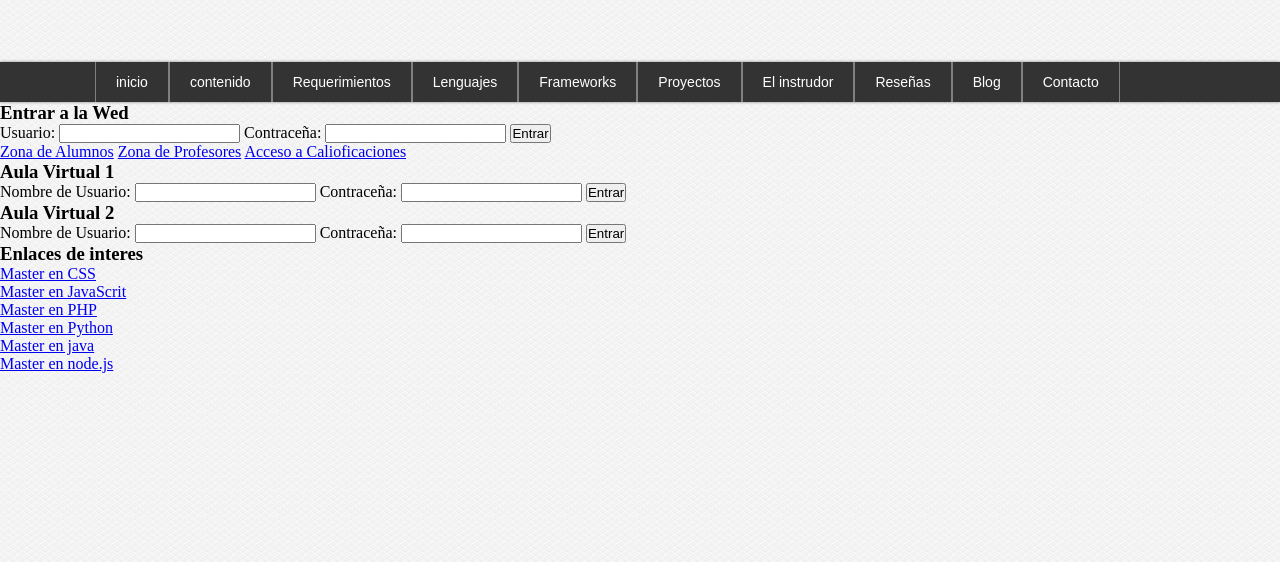
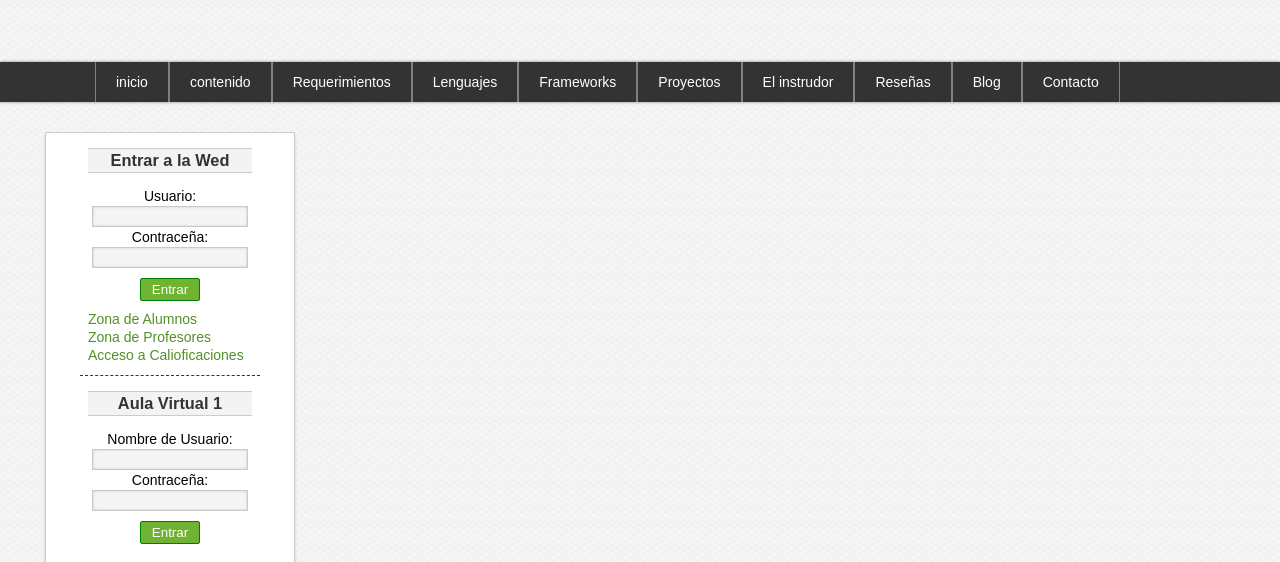
Before and after one commit to chris0315/master-css--proyecto1, a plain HTML site: page index.html in a window 1280 px wide. Shown: the part 238-800 px from the top of the page. Drawn offline with Linux system fonts and the light colour scheme.

Commit message:
agregando estilo a la barra lateral

```diff
--- a/css/style.css
+++ b/css/style.css
@@ -19,6 +19,71 @@
 
 body {
     background-image: url(../img/paven.png);
+}
+
+
+/* FORMULARIO */
+
+input[type="text"],
+input[type="email"],
+input[type="password"],
+select {
+    border: 1px solid #c9c9c9;
+    box-shadow: 0px 0px 3px #cccccc inset;
+    background: whitesmoke;
+    padding: 2px 1px;
+    color: gray;
+    transition: all 300ms;
+}
+
+input[type="text"]:focus,
+input[type="email"]:focus,
+input[type="password"]:focus,
+selec:focus {
+    border: 1px solid #70b231;
+    color: #000000;
+}
+
+input[type="button"],
+input[type="submit"],
+input[type="reset"],
+button {
+    display: block;
+    border-radius: 2px;
+    border: 1px solid green;
+    width: 60px;
+    padding: 3px;
+    background: #70b231;
+    color: white;
+    cursor: pointer;
+}
+
+input[type="button"]:hover,
+input[type="submit"]:hover,
+input[type="reset"]:hover,
+button:hover {
+    box-shadow: 0px 0px 2px gray;
+}
+
+input[type="button"]:active,
+input[type="submit"]:active,
+input[type="reset"]:active,
+button:active {
+    box-shadow: 0px 0px 3px gray inset;
+    box-shadow: 0px 0px 1px #cccccc;
+}
+
+a {
+    color: #529125;
+    text-decoration: none;
+}
+
+a:visited {
+    color: #529125;
+}
+
+a:hover {
+    color: #285616;
 }
 
 
@@ -143,3 +208,94 @@ body {
     box-shadow: 0px 0px 3px #cccccc inset;
     background: rgb(197, 197, 197);
 }
+
+
+/* CONTENIDO */
+
+#content {
+    width: 1250px;
+    min-height: 1100px;
+    margin: 0 auto;
+}
+
+
+/* BARRA LATERAL */
+
+#aside,
+#frase {
+    clear: both;
+    width: 250px;
+    float: left;
+    margin: 30px;
+    background-color: white;
+    border: 1px solid #cccccc;
+    box-shadow: 0px 3px 3px #cccccc;
+    font-family: sans-serif, Arial, Helvetica;
+}
+
+#frase {
+    padding: 10px;
+    font-size: 14px;
+    font-family: sans-serif, Arial, Helvetica;
+}
+
+#aside .widget {
+    display: block;
+    width: 180px;
+    margin: 5px auto;
+    padding: 10px 8px;
+    font-size: 14px;
+    border-bottom: 1px dashed #333333;
+}
+
+#aside .widget:last-child {
+    margin-bottom: 20px;
+}
+
+#aside h3 {
+    display: block;
+    color: #333333;
+    width: 100%;
+    text-align: center;
+    padding-top: 2px;
+    padding-bottom: 2px;
+    margin-bottom: 15px;
+    background: #f2f3f2;
+    border: 1px solid #cccccc;
+    border-left: none;
+    border-right: none;
+}
+
+#aside li {
+    margin-top: 8px;
+    margin-bottom: 5px;
+    margin-left: 20px;
+    list-style: square;
+}
+
+
+/* FORMULARIO BARRA LATERAL */
+
+#aside div label,
+#aside div input[type="text"],
+#aside div input[type="password"],
+#aside div input[type="email"],
+#aside div a {
+    display: block;
+    width: 95%;
+    margin-top: 2PX;
+    margin-bottom: 2PX;
+}
+
+#aside div input[type="submit"],
+#aside div input[type="button"],
+#aside div button {
+    margin-top: 10px;
+    margin-bottom: 10px;
+}
+
+#aside input,
+#aside label {
+    margin: 0 auto;
+    text-align: center;
+}
--- a/index.html
+++ b/index.html
@@ -145,6 +145,10 @@
             </div>
 
         </aside>
+        <aside id="frase">
+            Lorem ipsum dolor sit amet consectetur adipisicing elit. Sint, cumque? Lorem ipsum dolor sit amet consectetur adipisicing elit. Ratione perspiciatis dignissimos suscipit cumque maxime sit!
+            <a href="#">leer mas frases</a>
+        </aside>
 
         <!-- fin de la barra lateral -->
 
```
